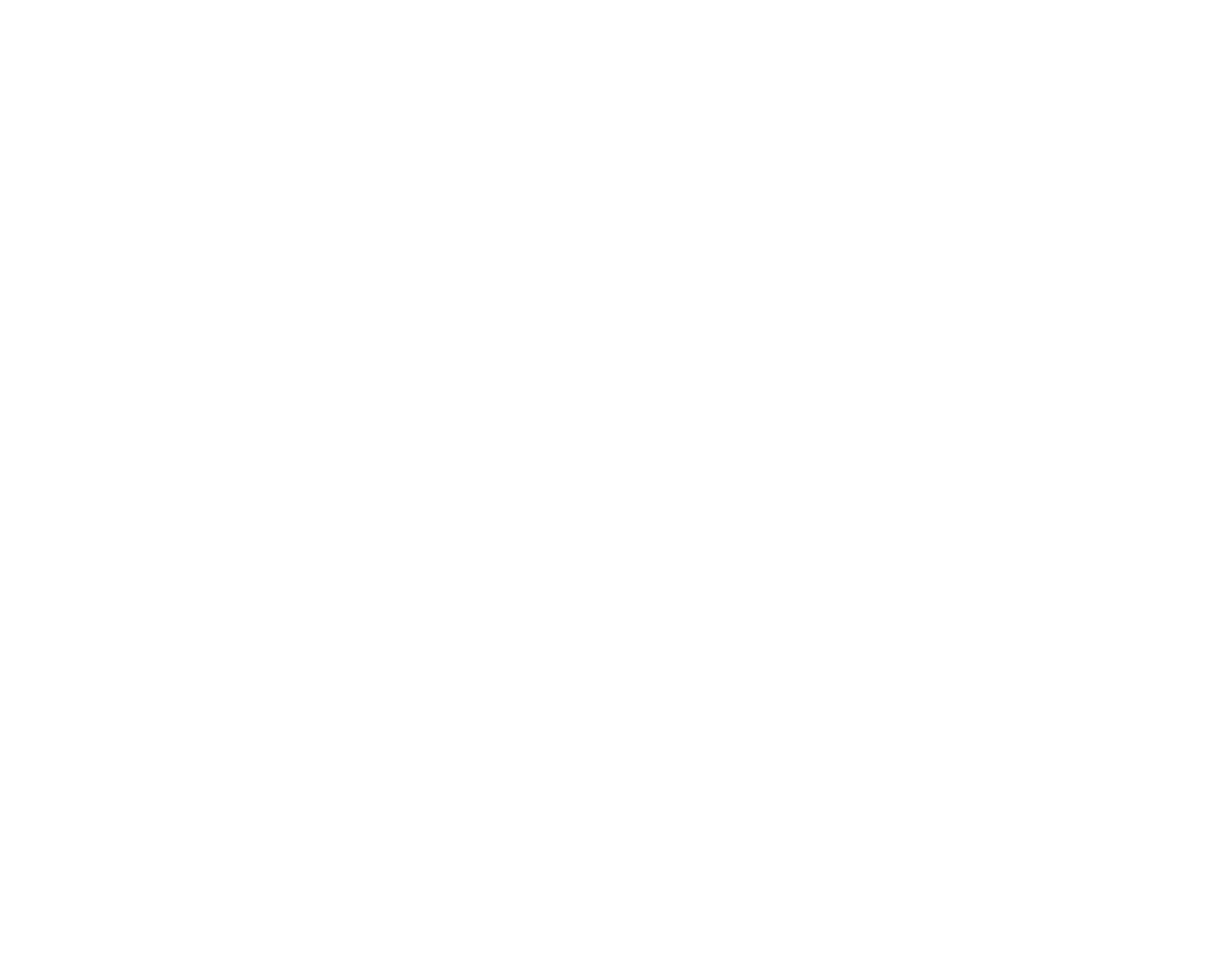
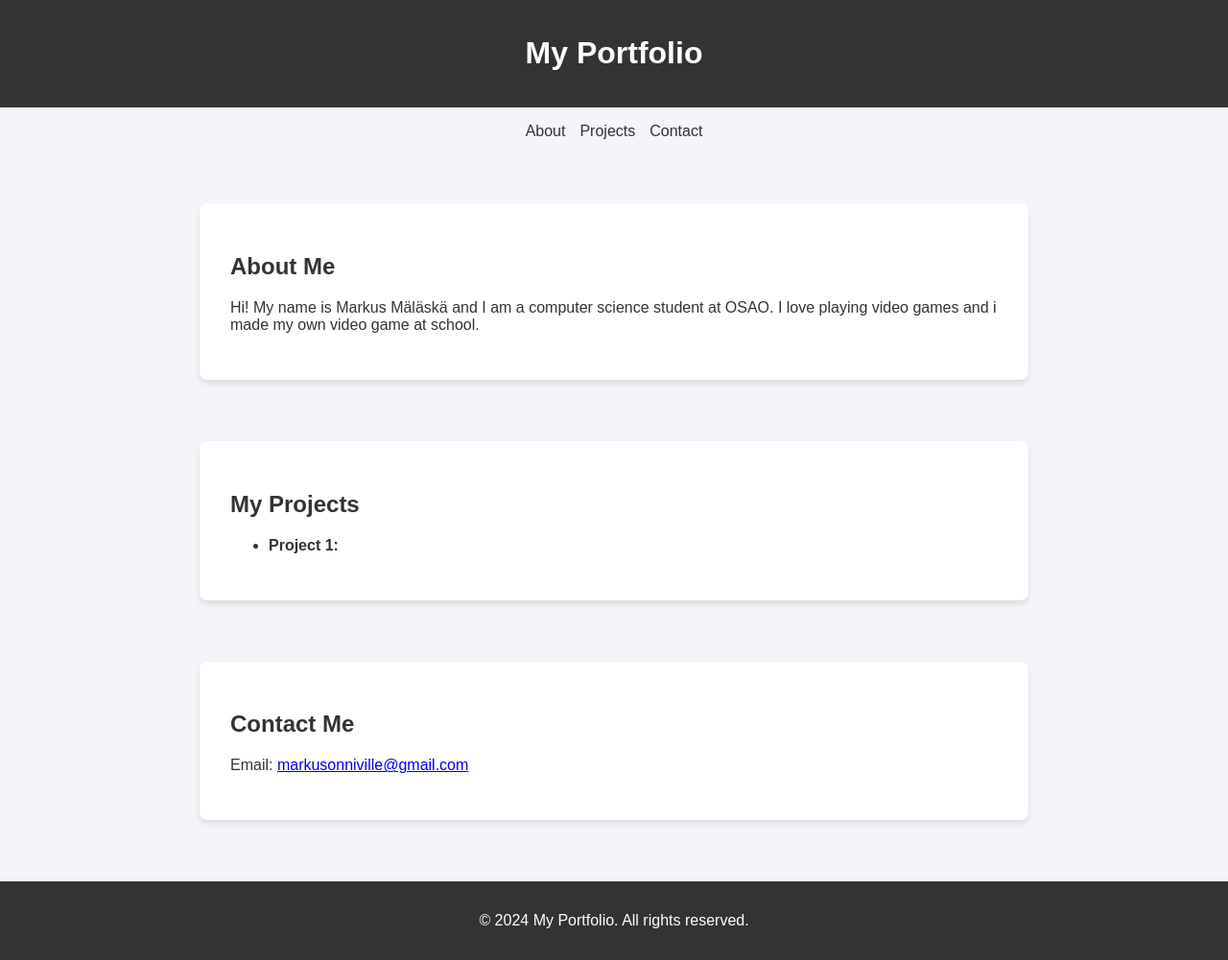
Before and after one commit to Markusoa/portfolio, a plain HTML site: page src/index.html in a window 1280 px wide. Shown: the whole page at 96% size. Before the commit the page ends 800 px from the top, so only its background shows below. Drawn offline with Linux system fonts and the light colour scheme.

Commit message:
alkuaskeleet

```diff
--- a/src/index.html
+++ b/src/index.html
@@ -1,10 +1,44 @@
+<!DOCTYPE html>
 <html lang="en">
 <head>
     <meta charset="UTF-8">
     <meta name="viewport" content="width=device-width, initial-scale=1.0">
-    <title>Document</title>
+    <title>Portfolio</title>
+    <link rel="stylesheet" href="styles.css">
 </head>
 <body>
+    <header>
+        <h1>My Portfolio</h1>
+    </header>
 
+    <nav>
+        <a href="#about">About</a>
+        <a href="#projects">Projects</a>
+        <a href="#contact">Contact</a>
+    </nav>
+
+    <section id="about">
+        <h2>About Me</h2>
+        <p>Hi! My name is Markus Mäläskä and I am a computer science student at OSAO.
+            I love playing video games and i made my own video game at school.
+        </p>
+    </section>
+
+    <section id="projects">
+        <h2>My Projects</h2>
+        <ul>
+            <li><strong>Project 1:</strong></li>
+
+        </ul>
+    </section>
+
+    <section id="contact">
+        <h2>Contact Me</h2>
+        <p>Email: <a href="mailto:your.email@example.com">markusonniville@gmail.com</a></p>
+    </section>
+
+    <footer>
+        <p>&copy; 2024 My Portfolio. All rights reserved.</p>
+    </footer>
 </body>
 </html>
--- a/src/styles.css
+++ b/src/styles.css
@@ -0,0 +1,50 @@
+body {
+    font-family: Arial, sans-serif;
+    margin: 0;
+    padding: 0;
+    background-color: #f4f4f9;
+    color: #333;
+}
+
+header {
+    background-color: #333;
+    color: white;
+    padding: 1rem 0;
+    text-align: center;
+}
+
+nav {
+    display: flex;
+    justify-content: center;
+    gap: 15px;
+    margin: 1rem 0;
+}
+
+nav a {
+    text-decoration: none;
+    color: #333;
+    border-bottom: 2px solid transparent;
+    transition: color 0.3s, border-bottom 0.3s;
+}
+
+nav a:hover {
+    color: #007bff;
+    border-bottom: 2px solid #007bff;
+}
+
+section {
+    max-width: 800px;
+    margin: 4em auto;
+    padding: 2rem;
+    background: white;
+    border-radius: 8px;
+    box-shadow: 0 4px 6px rgba(0, 0, 0, 0.1);
+}
+
+footer {
+    text-align: center;
+    margin-top: 4rem;
+    padding: 1rem 0;
+    background-color: #333;
+    color: white;
+}
```
